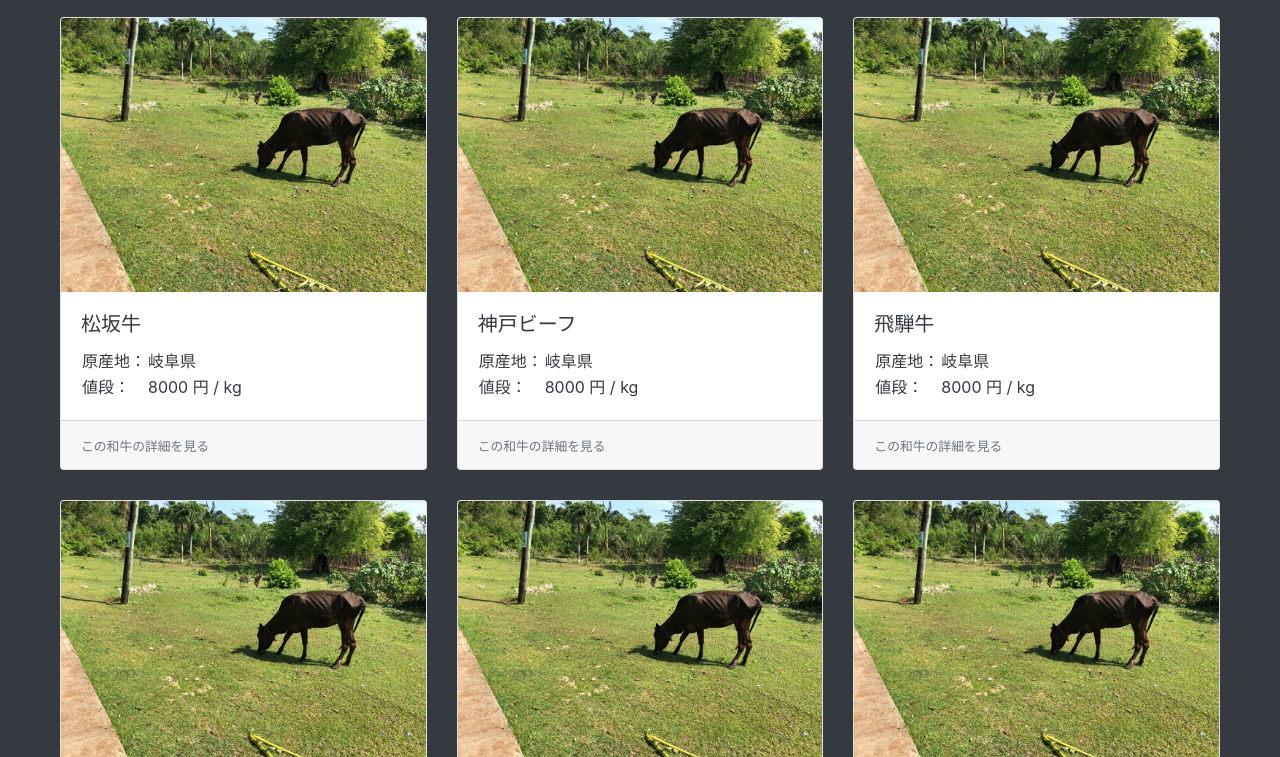
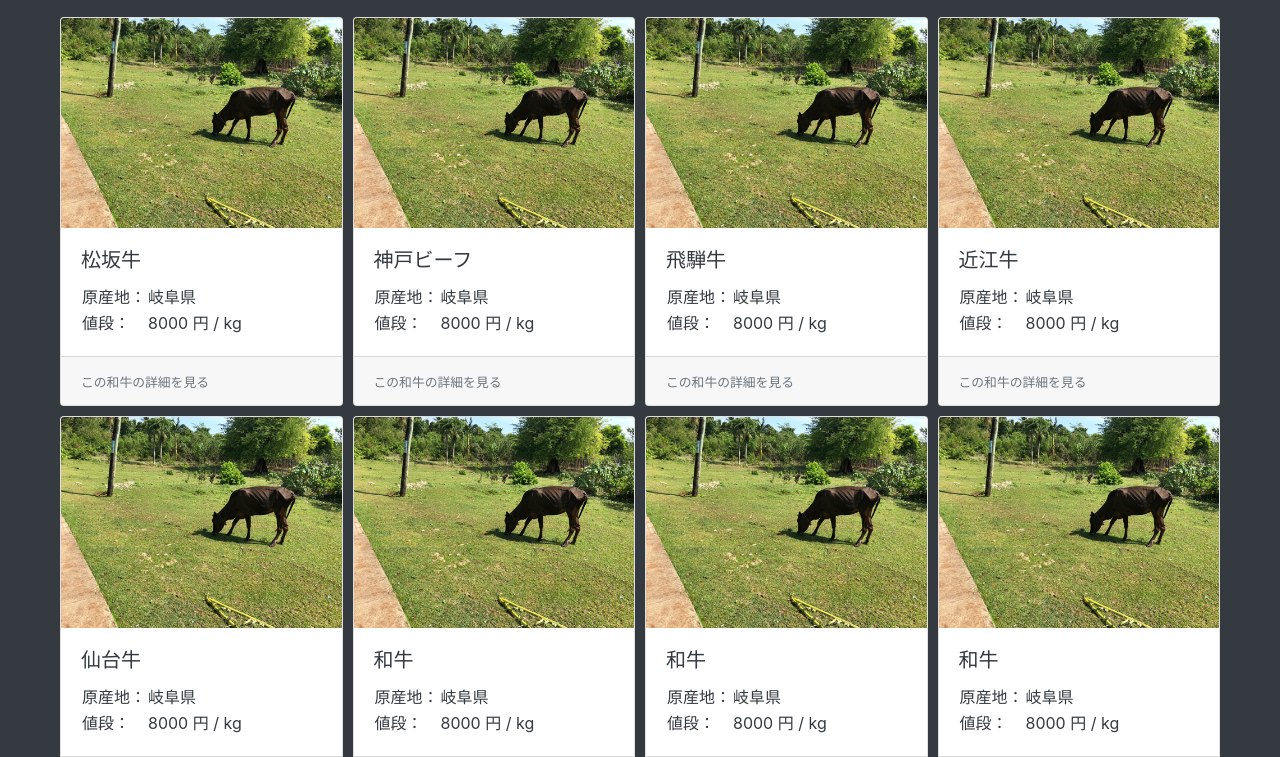
Before and after one commit to ranncontact-cloud/wagyu_price, a plain HTML site: page index.html in a window 1280 px wide. Shown: the part 43-800 px from the top of the page. Drawn offline with Linux system fonts and the light colour scheme.

Commit message:
１行あたりのカード枚数を４枚に変更

```diff
--- a/css/style.css
+++ b/css/style.css
@@ -35,6 +35,11 @@
   }
 }
 
+.card-deckrow{
+  display: grid;
+  grid-template-columns: repeat(4, 1fr);
+  gap: 10px;
+}
 
 .submit-color {
   background-color: #DE660D;
--- a/index.html
+++ b/index.html
@@ -27,7 +27,7 @@
     </ul>
   </nav>
   <main class="container-fluid content-width result">
-    <div class="card-deck row">
+    <div class="card-deckrow">
       <a href="#" class="card">
         <img class="card-img-top" src="img/ph_beaf.jpg">
         <div class="card-body">
@@ -85,12 +85,29 @@
           <small class="text-muted">この和牛の詳細を見る</small>
         </div>
       </a>
-    </div>
-    <div class="card-deck row">
       <a href="#" class="card">
         <img class="card-img-top" src="img/ph_beaf.jpg">
         <div class="card-body">
-          <h5 class="card-title">和牛</h5>
+          <h5 class="card-title">近江牛</h5>
+          <table>
+            <tr>
+              <td>原産地： </td>
+              <td>岐阜県</td>
+            </tr>
+            <tr>
+              <td>値段： </td>
+              <td>8000 円 / kg</td>
+            </tr>
+          </table>
+        </div>
+        <div class="card-footer">
+          <small class="text-muted">この和牛の詳細を見る</small>
+        </div>
+      </a>
+      <a href="#" class="card">
+        <img class="card-img-top" src="img/ph_beaf.jpg">
+        <div class="card-body">
+          <h5 class="card-title">仙台牛</h5>
           <table>
             <tr>
               <td>原産地： </td>
@@ -125,7 +142,26 @@
           <small class="text-muted">この和牛の詳細を見る</small>
         </div>
       </a>
-      <a href="#" class="card">
+       <a href="#" class="card">
+        <img class="card-img-top" src="img/ph_beaf.jpg">
+        <div class="card-body">
+          <h5 class="card-title">和牛</h5>
+          <table>
+            <tr>
+              <td>原産地： </td>
+              <td>岐阜県</td>
+            </tr>
+            <tr>
+              <td>値段： </td>
+              <td>8000 円 / kg</td>
+            </tr>
+          </table>
+        </div>
+        <div class="card-footer">
+          <small class="text-muted">この和牛の詳細を見る</small>
+        </div>
+      </a>
+       <a href="#" class="card">
         <img class="card-img-top" src="img/ph_beaf.jpg">
         <div class="card-body">
           <h5 class="card-title">和牛</h5>
```
